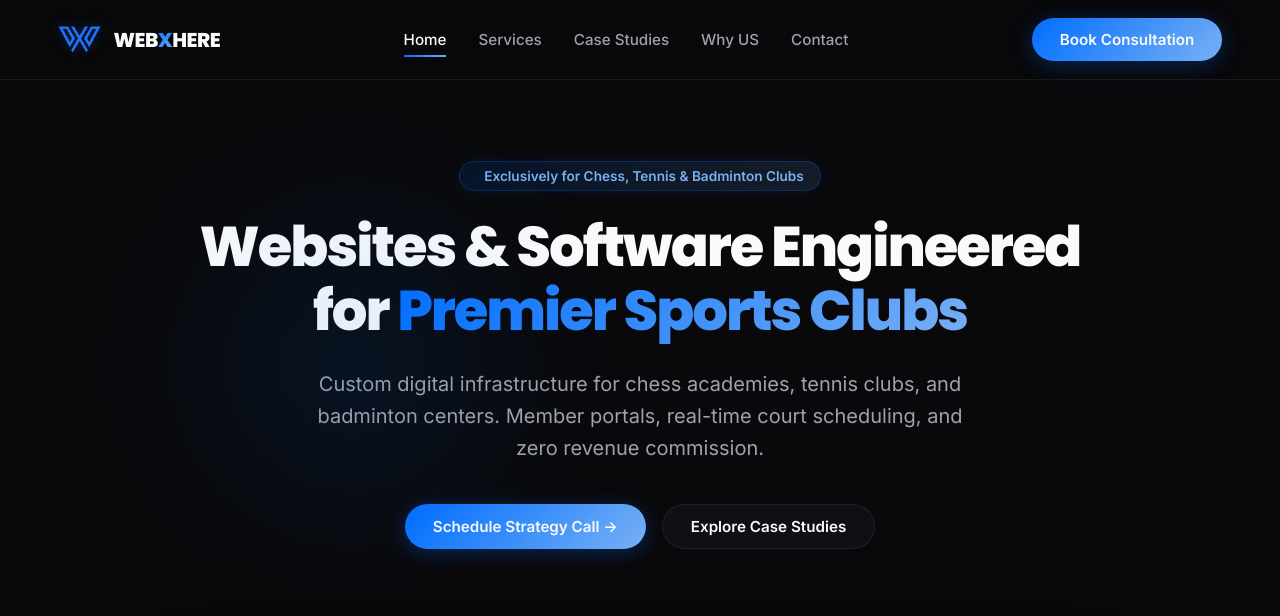
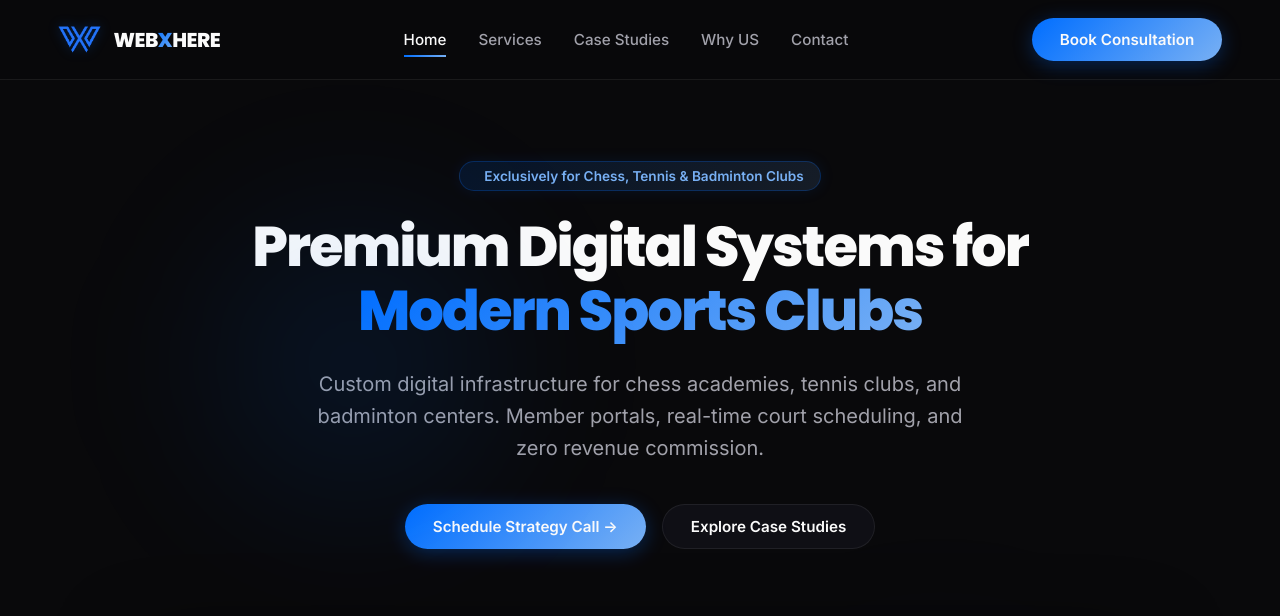
Before and after one commit to sujal906/WebXhere-Studio-Agency-Site-, a plain HTML site: page index.html in a window 1280 px wide. Shown: the top 616 px of the page. Drawn offline with Linux system fonts and the light colour scheme.

Commit message:
content: update hero headline to Premium Digital Systems for Modern Sports Clubs

```diff
--- a/index.html
+++ b/index.html
@@ -88,7 +88,7 @@
                         <span>Exclusively for Chess, Tennis &amp; Badminton Clubs</span>
                     </div>
                     <h1 class="hero-title">
-                        Websites &amp; Software Engineered for <span class="gradient-text">Premier Sports Clubs</span>
+                        Premium Digital Systems for <span class="gradient-text">Modern Sports Clubs</span>
                     </h1>
                     <p class="hero-subtitle">
                         Custom digital infrastructure for chess academies, tennis clubs, and badminton centers. Member portals, real-time court scheduling, and zero revenue commission.
```
